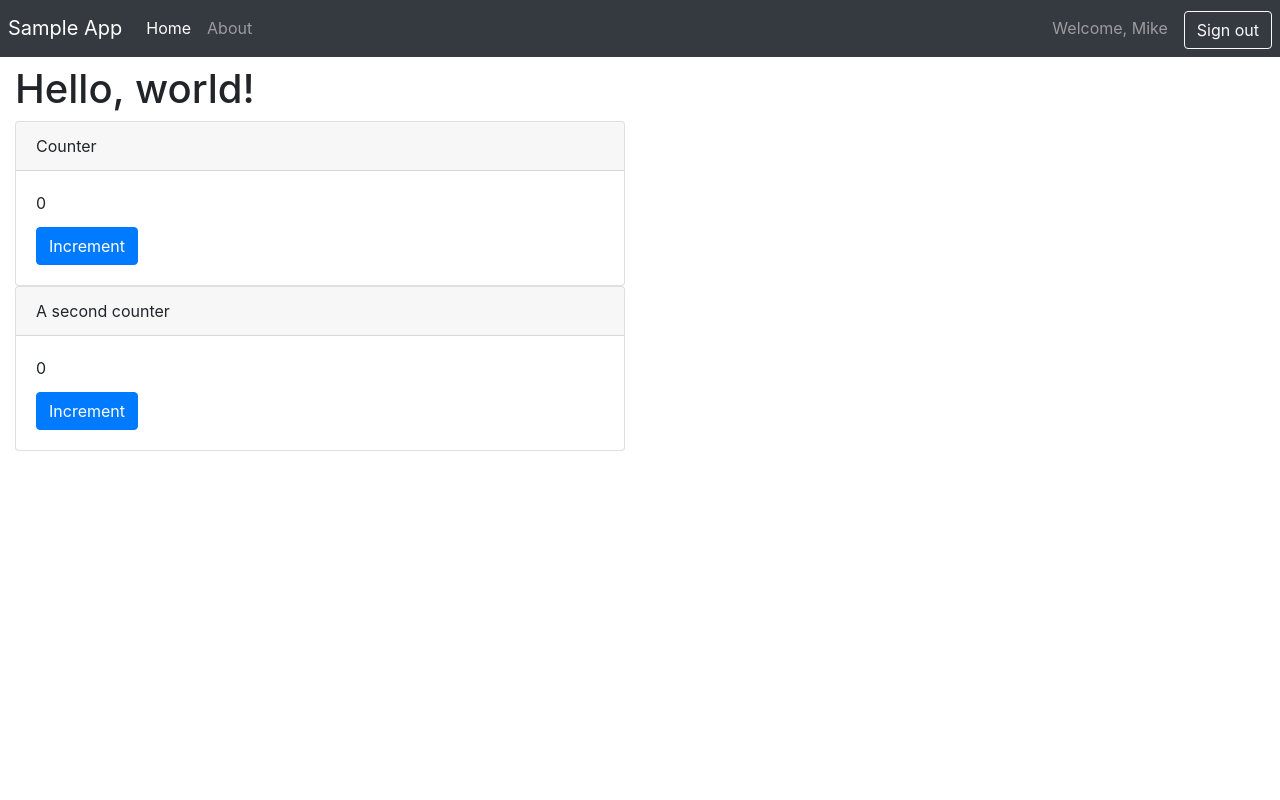
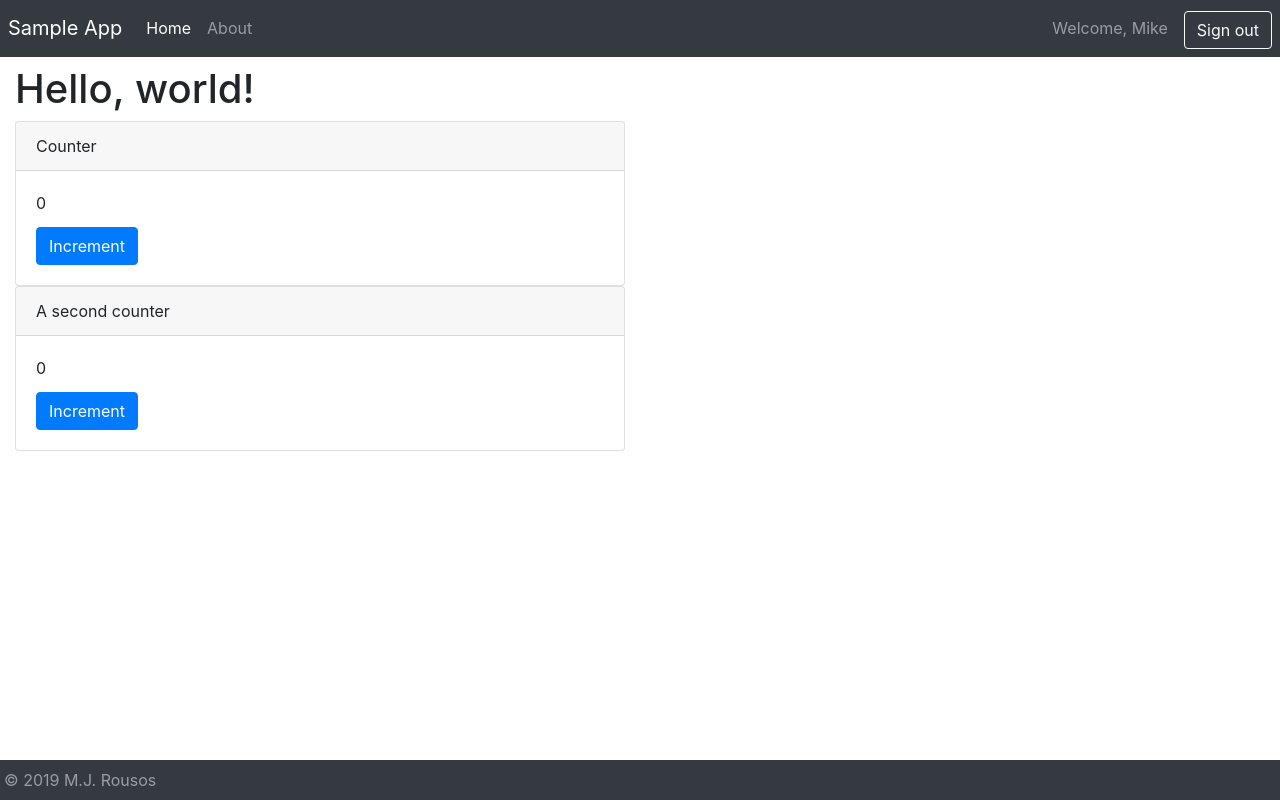
Before and after one commit to mjrousos/SpaStarter, a Vue app in the folder src/WebClient/: page / in a window 1280 px wide. Built offline with nearby package versions, Linux system fonts and the light colour scheme.

Commit message:
Add footer component

```diff
--- a/src/WebClient/src/App.vue
+++ b/src/WebClient/src/App.vue
@@ -2,16 +2,19 @@
   <div id="app">
     <NavBar />
     <router-view />
+    <Footer />
   </div>
 </template>
 
 <script>
 import NavBar from "@/components/NavBar.vue";
+import Footer from "@/components/Footer.vue";
 
 export default {
   name: "app",
   components: {
-    NavBar
+    NavBar,
+    Footer
   }
 };
 </script>
--- /dev/null
+++ b/src/WebClient/src/components/Footer.vue
@@ -0,0 +1,18 @@
+<template>
+  <nav class="nav fixed-bottom navbar-dark bg-dark px-1">
+    <span class="navbar-text navbar-dark">
+      &copy; {{ currentYear }} M.J. Rousos
+    </span>
+  </nav>
+</template>
+
+<script>
+export default {
+  name: "Footer",
+  data: function() {
+    return {
+      currentYear: new Date().getFullYear()
+    };
+  }
+};
+</script>
```
